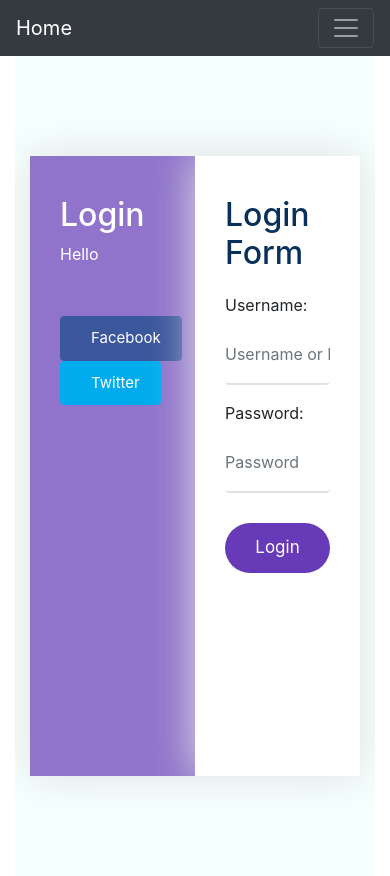
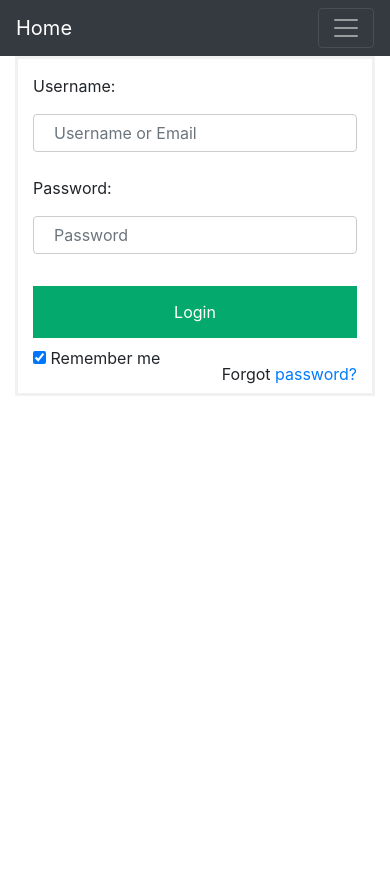
Before and after one commit to mosihere/mosihere-blog, a Django app: page /account/login/ in a window 390 px wide. After the commit the page ends 396 px from the top, so only its background shows below. Run offline with Django 3.2, Linux system fonts and the light colour scheme; some libraries are stand-ins or nearby versions.

Commit message:
login/register responsive

```diff
--- a/account/forms.py
+++ b/account/forms.py
@@ -1,8 +1,6 @@
 from django.core.exceptions import ValidationError
 from django import forms
 from django.contrib.auth.models import User
-from django.forms import widgets
-from django.http.request import validate_host
 
 
 
--- /dev/null
+++ b/account/static/account/form.css
@@ -0,0 +1,70 @@
+form {
+  border: 3px solid #f1f1f1;
+}
+
+/* Full-width inputs */
+input[type=text], input[type=password] {
+  width: 100%;
+  padding: 12px 20px;
+  margin: 8px 0;
+  display: inline-block;
+  border: 1px solid #ccc;
+  box-sizing: border-box;
+}
+
+/* Set a style for all buttons */
+.mybutton {
+  background-color: #04AA6D;
+  color: white;
+  padding: 14px 20px;
+  margin: 8px 0;
+  border: none;
+  cursor: pointer;
+  width: 100%;
+}
+
+/* Add a hover effect for buttons */
+.mybutton:hover {
+  opacity: 0.8;
+}
+
+/* Extra style for the cancel button (red) */
+.cancelbtn {
+  width: auto;
+  padding: 10px 18px;
+  background-color: #f44336;
+}
+
+/* Center the avatar image inside this container */
+.imgcontainer {
+  text-align: center;
+  margin: 24px 0 12px 0;
+}
+
+/* Avatar image */
+img.avatar {
+  width: 40%;
+  border-radius: 50%;
+}
+
+/* Add padding to containers */
+.mcontainer {
+  padding: 15px;
+}
+
+/* The "Forgot password" text */
+span.psw {
+  float: right;
+  padding-top: 16px;
+}
+
+/* Change styles for span and cancel button on extra small screens */
+@media screen and (max-width: 300px) {
+  span.psw {
+    display: block;
+    float: none;
+  }
+  .cancelbtn {
+    width: 100%;
+  }
+}
--- a/account/templates/account/login.html
+++ b/account/templates/account/login.html
@@ -5,7 +5,7 @@
 
 {% block static_files %}
 
-<link rel="stylesheet" href="{% static 'blog/form.css' %}">
+<link rel="stylesheet" href="{% static 'account/form.css' %}">
 
 {% endblock static_files %}
 
@@ -13,37 +13,22 @@
 
 {% block page_content %}
 
-<section class="myform-area">
-              <div class="container">
-                  <div class="row justify-content-center">
-                      <div class="col-lg-8">
-                          <div class="form-area login-form">
-                              <div class="form-content">
-                                  <h2>Login</h2>
-                                  <p>Hello</p>
-                                  <ul>
-                                      <li><a href="#" class="facebook"><i class="fa fa-facebook-f"></i><span>facebook</span></a></li>
-                                      <li><a href="#" class="twitter"><i class="fa fa-twitter"></i><span>twitter</span></a></li>
-                                  </ul>
-                              </div>
-                              <div class="form-input">
-                                  <h2>Login Form</h2>
 
-                                  <form method="post">
-                                  {% csrf_token %}
-                                  {{form.as_p}}
+<form  method="post">
+{% csrf_token %}
 
-                                      <div class="myform-button">
-                                          <button class="myform-btn">Login</button>
-                                      </div>
-                                  </form>
+  <div class="mcontainer">
+        {{form.as_p}}
 
-                              </div>
-                          </div>
-                      </div>
-                  </div>
-              </div>
-          </section>
+    <button class="mybutton" type="submit">Login</button>
+    <label>
+      <input type="checkbox" checked="checked" name="remember"> Remember me
+    </label>
+        <span class="psw">Forgot <a href="#">password?</a></span>
+
+  </div>
 
 
+</form>
+
 {% endblock page_content %}
--- a/blog/static/blog/form.css
+++ /dev/null
@@ -1,187 +0,0 @@
-@import url('https://fonts.googleapis.com/css?family=Roboto:300,400');
-
-* {
-    margin:0;
-    padding:0
-}
-a,a:hover{
-  text-decoration: none;
-}
-.myform-area{
-  overflow: hidden;
-  padding: 60px 0;
-  background: #f4fffe;
-  position: relative;
-  padding-top: 100px;
-  padding-bottom: 100px;
-}
-.myform-area .form-area{
-  position: relative;
-  background: rgba(103,58,183,0.7);
-  width: 100%;
-  height: 620px;
-  overflow: hidden;
-  box-shadow: 0 0 40px 0 #e1e1e1;
-}
-
-.myform-area .form-area .form-content,
-.myform-area .form-area .form-input{
-    position: relative;
-    width: 50%;
-    height: 100%;
-    float: left;
-    box-sizing: border-box;
-}
-
-.myform-area .form-area .form-content{
-  width: 50%;
-  padding: 40px 30px;
-}
-
-.myform-area .form-area .form-content h2{
-  color: #fff;
-}
-.myform-area .form-area .form-content p{
-  color: #fff;
-}
-.myform-area .form-area .form-content ul{
-  margin-top: 50px;
-}
-
-.myform-area .form-area .form-content ul li{
-  display: inline-block;
-  margin-right: 10px;
-}
-.myform-area .form-area .form-content a i{
-    margin-right: 10px;
-}
-
-.myform-area .form-area .form-content .facebook{
-  display: block;
-  padding: 10px 20px;
-  background: #3B579D;
-  color: #fff;
-  font-size: 15px;
-  text-transform: capitalize;
-  border-radius: 4px;
-  border: 1px solid #3B579D;
-  -webkit-transition: all .5s;
-  -o-transition: all .5s;
-  transition: all .5s;
-}
-
-.myform-area .form-area .form-content .facebook:hover,
-.myform-area .form-area .form-content .facebook:focus{
-    background: transparent;
-}
-
-.myform-area .form-area .form-content .twitter{
-  display: block;
-   padding: 10px 20px;
-   background: #00ACED;
-   color: #fff;
-   font-size: 15px;
-   text-transform: capitalize;
-   border-radius: 4px;
-   border: 1px solid #00ACED;
-   -webkit-transition: all .5s;
-   -o-transition: all .5s;
-   transition: all .5s;
-}
-
-.myform-area .form-area .form-content .twitter:hover,
-.myform-area .form-area .form-content .twitter:focus{
-    background: transparent;
-}
-.myform-area .form-area .form-input{
-  background-color: white;
-  position: relative;
-  overflow: hidden;
-  box-shadow: 0 0 40px 0 #e1e1e1;
-}
-.myform-area .form-area .form-input{
-    width: 50%;
-    background: #fff;
-    padding: 40px 30px;
-}
-
-.myform-area .form-area .form-input h2{
-  margin-bottom: 20px;
-    color: #07315B;
-}
-
-.myform-area .form-area .form-input input{
-    position: relative;
-    height: 60px;
-    padding: 20px 0;
-}
-.myform-area .form-area .form-input textarea{
-    height: 180px;
-    padding: 20px 0;
-}
-
-.myform-area .form-area .form-input input,
-.myform-area .form-area .form-input textarea{
-    width: 100%;
-    box-sizing: border-box;
-    outline: none;
-    border: none;
-    border-bottom: 2px solid #e1e1e1;
-    color: #07315B;
-}
-.myform-area .form-area .form-input form .form-group{
-    position: relative;
-}
-.myform-area .form-area .form-input form .form-group label{
-    position: absolute;
-    top: 20px;
-    left: 0;
-    pointer-events: none;
-    font-size: 14px;
-    color: #595959;
-    margin-bottom: 0;
-    transition: all .6s;
-}
-.myform-area .form-area .form-input input:focus ~ label,
-.myform-area .form-area .form-input textarea:focus ~ label,
-.myform-area .form-area .form-input input:valid ~ label,
-.myform-area .form-area .form-input textarea:valid ~ label{
-    top: -5px;
-    opacity: 0;
-    left: 0;
-    color: rgba(103,58,183);
-    font-size: 12px;
-    color: #07315B;
-    font-weight: bold;
-}
-.myform-area .form-area .form-input input:focus,
-.myform-area .form-area .form-input textarea:focus,
-.myform-area .form-area .form-input input:valid,
-.myform-area .form-area .form-input textarea:valid{
-    border-bottom: 2px solid rgba(103,58,183);
-}
-.myform-area .form-area .form-text{
-    margin-top: 30px;
-}
-.myform-area .form-area .form-text span a{
-    color: rgba(103,58,183);
-}
-.myform-area .form-area .myform-button{
-    margin-top: 30px;
-}
-.myform-area .form-area .myform-button .myform-btn{
-    width: 100%;
-    height: 50px;
-    font-size: 17px;
-    background: rgba(103,58,183);
-    border: none;
-    border-radius: 50px;
-    color: #fff;
-    cursor: pointer;
-    -webkit-transition: all .5s;
-    -o-transition: all .5s;
-    transition: all .5s;
-}
-.myform-area .form-area .myform-button .myform-btn:hover{
-    background: #07315B;
-}
```
Also changed, not shown: account/templates/account/register.html (+12 -29 lines).
